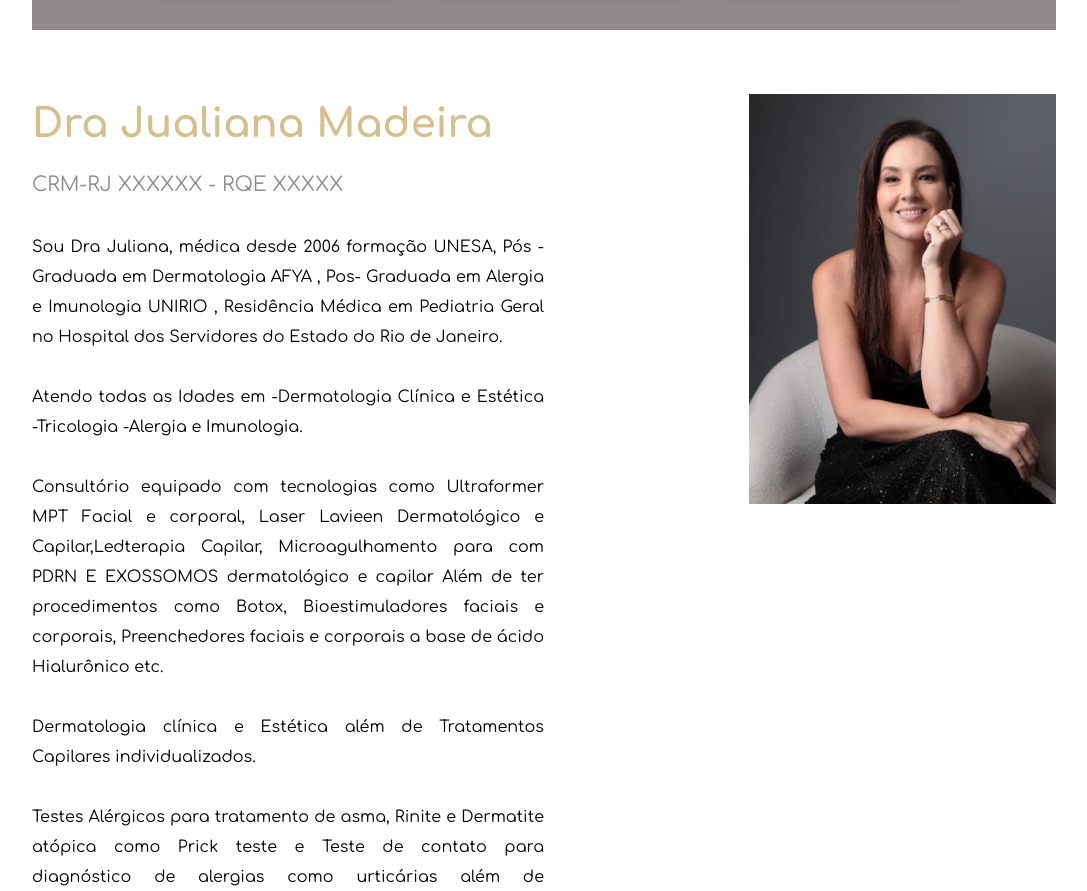
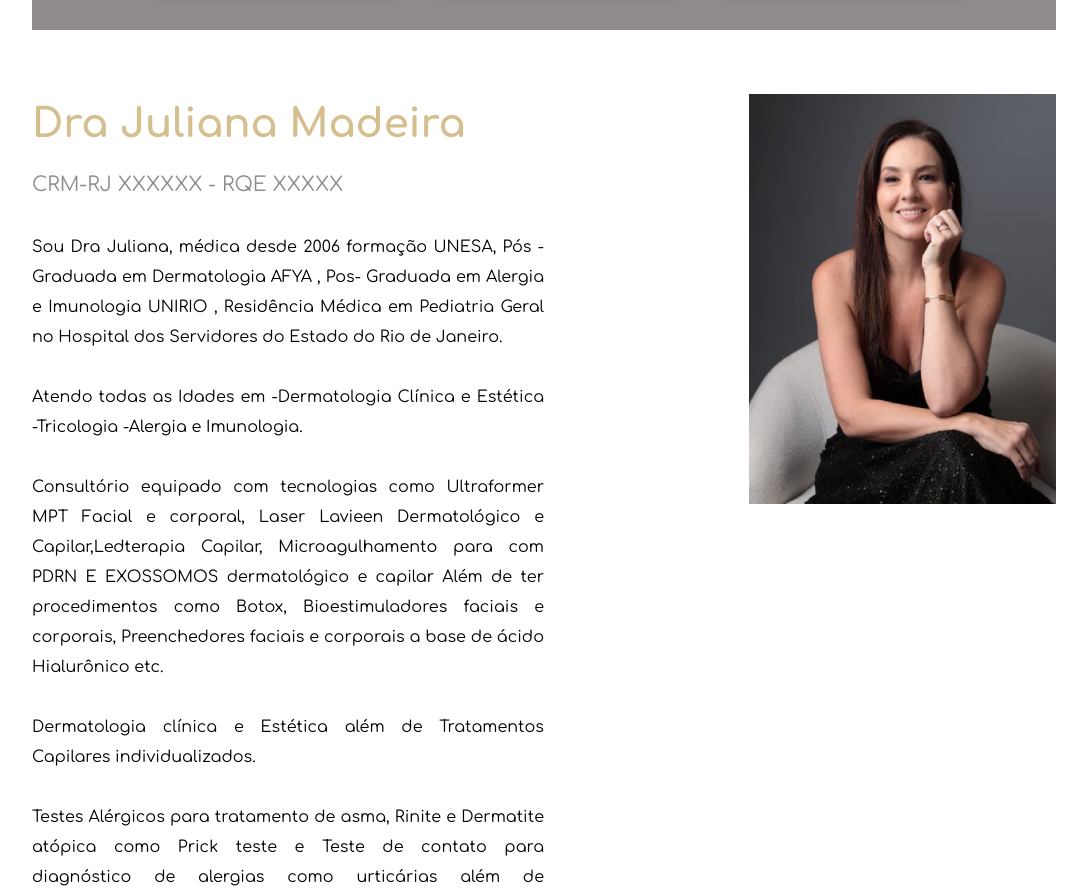
Before and after one commit to LucasTrevelin/dra-juliana-madeira, a React (Vite) app in the folder dra-juliana-madeira/: page / in a window 1280 px wide. Shown: the part 3729-4620 px from the top of the page, without its empty margins (96-1183 px from the left). Built offline with nearby package versions, Linux system fonts and the light colour scheme.

Commit message:
fix: fix of about tititle

```diff
--- a/dra-juliana-madeira/src/components/About/About.tsx
+++ b/dra-juliana-madeira/src/components/About/About.tsx
@@ -14,7 +14,7 @@ const About: React.FC = () => {
     >
       <S.InfoContainer>
         <S.ContentContainer>
-          <S.Title>Dra Jualiana Madeira</S.Title>
+          <S.Title>Dra Juliana Madeira</S.Title>
           <S.Subtitle>CRM-RJ XXXXXX - RQE XXXXX</S.Subtitle>
         </S.ContentContainer>
         <S.ContentContainer>
```
